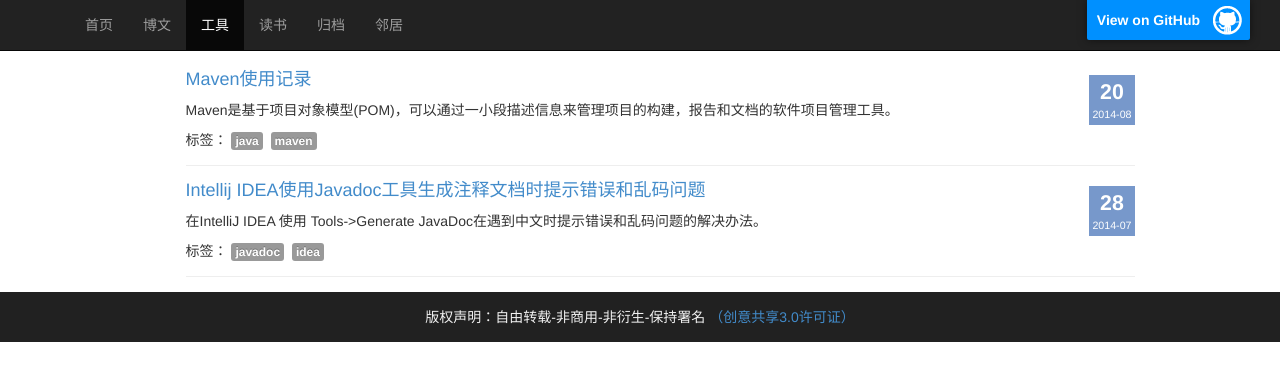
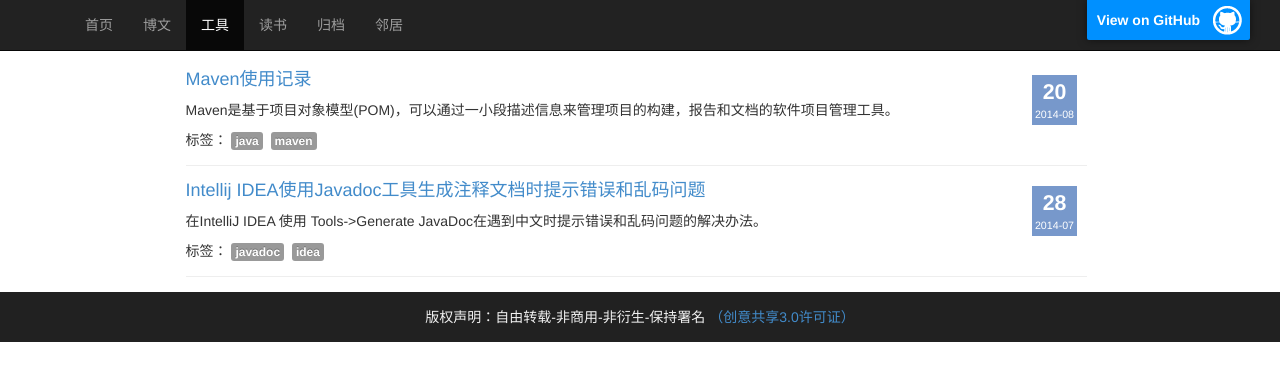
Before and after one commit to sheleng/sheleng.github.io, a Jekyll site: the page built from pages/tools.html, in a window 1280 px wide. Shown: the top 381 px of the page. Built offline with Jekyll 4.4.1, drawn with Linux system fonts in a browser that asks for light colours.

Commit message:
修改博文列表样式

```diff
--- a/public/css/style.css
+++ b/public/css/style.css
@@ -45,7 +45,7 @@
 .gray-3{color: #888;}
 .gray-3 p{vertical-align: bottom;}
 
-.post-list{margin: 0 0 15px 0;border-bottom: 1px solid #eee;padding-bottom: 5px;position: relative;list-style-type:none;}
+.post-list{width: 95%;margin: 0 0 15px 0;border-bottom: 1px solid #eee;padding-bottom: 5px;position: relative;list-style-type:none;}
 .post-list a:visited{text-decoration: none}
 .post-list a:hover{text-decoration: none}
 .post-list a:active{text-decoration: none}
@@ -54,7 +54,7 @@
 
 .post-info {margin-bottom: 0;background-color: #fbfbfb;border: 1px solid #ccc;border-top: none;border-bottom-left-radius: 2px;border-bottom-right-radius: 2px;color: #999;}
 
-.post-date{position: absolute;right: 0;top: 5px;background: #7798cb;font-size: 8pt;color: #fff;-webkit-text-size-adjust: none;text-align: center;padding: 2px 3px}
+.post-date{position: absolute;right: 10px;top: 5px;background: #7798cb;font-size: 8pt;color: #fff;-webkit-text-size-adjust: none;text-align: center;padding: 2px 3px}
 .post-date em {font-style: normal;font-size: 16pt;display: block;font-weight: bold;}
 
 .tag-label {
```
